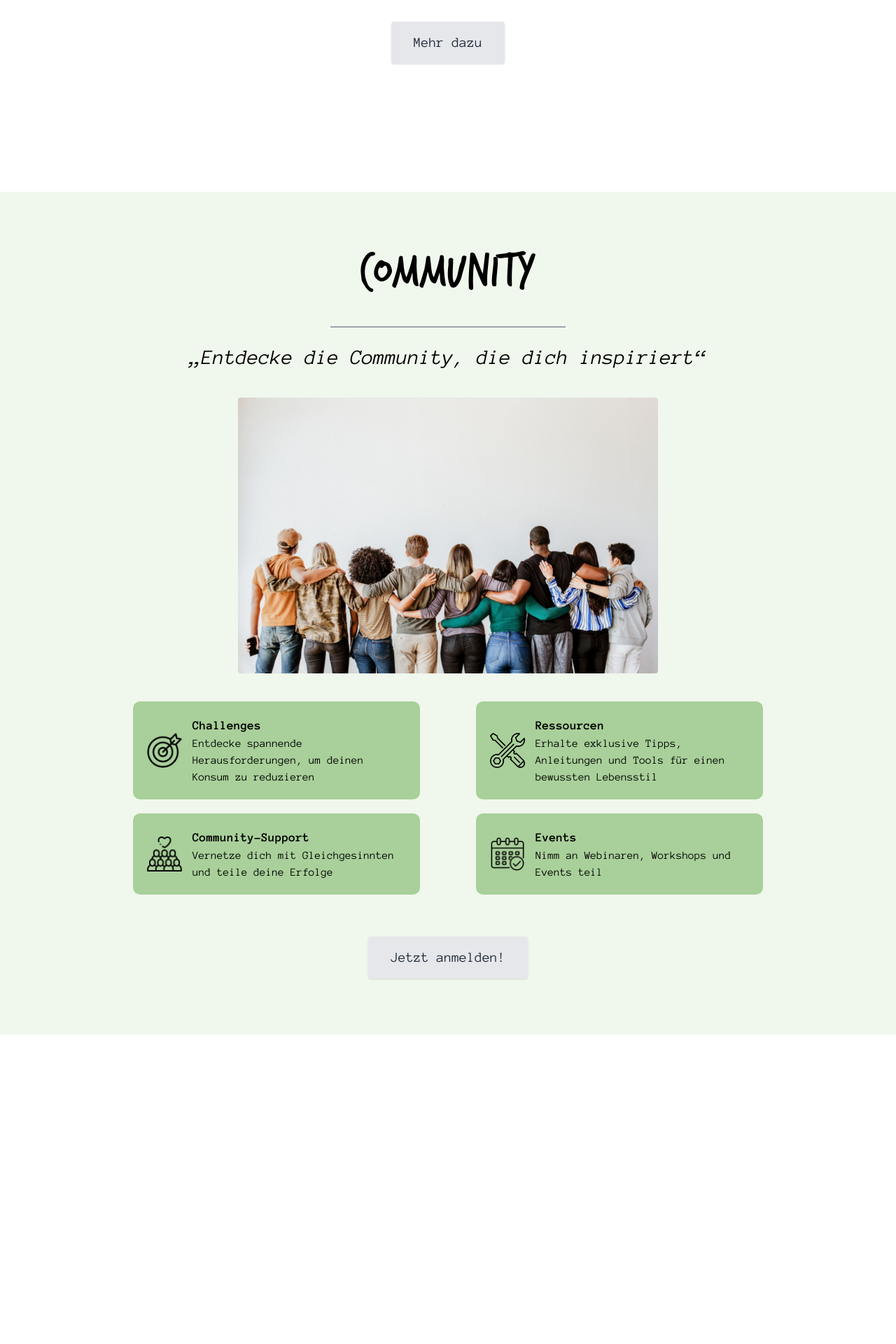
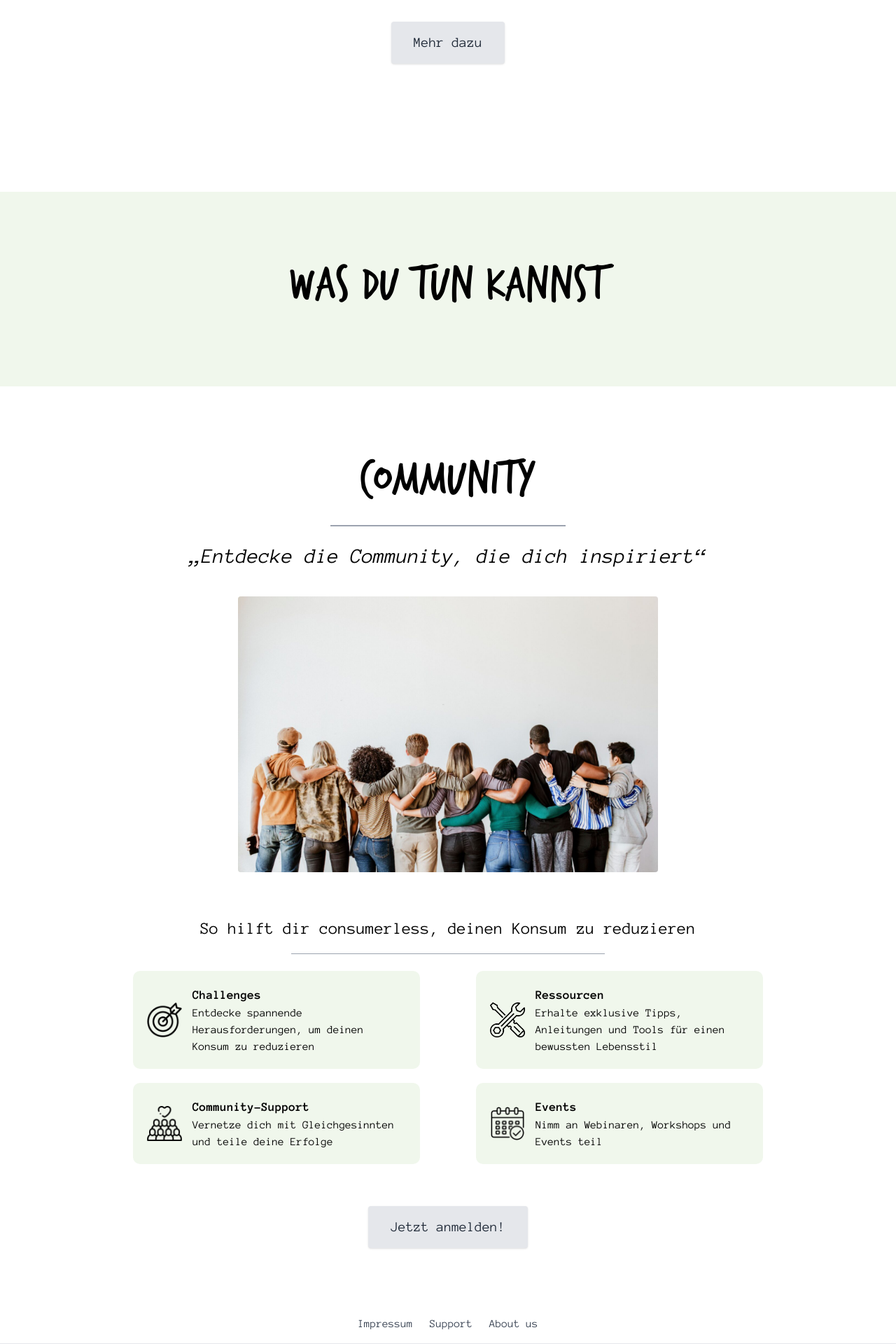
Before and after one commit to Veweevil/DMWT_Gruppe_3_Consumerlessm, a Next.js app: page / in a window 1280 px wide. Shown: the part 1191-3111 px from the top of the page at 70% size. Before the commit the page ends 2669 px from the top, so only its background shows below. Built offline with nearby package versions, Linux system fonts and the light colour scheme.

Commit message:
WhatYouCanDo hinzugefügt

```diff
--- a/src/app/components/Community.js
+++ b/src/app/components/Community.js
@@ -1,11 +1,13 @@
 import Link from "next/link";
 export default function Community() {
     return (
-<div id ="community-section" className=" bg-[#F0F7EC] p-20 items-center justify-center flex flex-col">
-    <h1 className="mb-10 font-trash-hand text-center text-7xl">Community</h1>
+<div id ="community-section" className="p-20 items-center justify-center flex flex-col">
+    <h1 className="ueberschrift">Community</h1>
     <hr className="hr-mitte"/>
     <p className="mb-10 font-anonymous-pro text-center text-3xl italic">&bdquo;Entdecke die Community, die dich inspiriert&ldquo;</p>
-    <img className="mx-auto mb-10 rounded" src="community.jpg" alt="Peoples holding each others" width="600" height="250"></img>
+    <img className="mx-auto mb-16 rounded" src="community.jpg" alt="Peoples holding each others" width="600" height="250"></img>
+    <p className="mb-5 font-anonymous-pro text-center text-2xl">So hilft dir consumerless, deinen Konsum zu reduzieren</p>
+    <hr className="hr-mitte1"></hr>
     <div className="container">
         {/*Feld 1*/}
         <div className="item">
--- /dev/null
+++ b/src/app/components/Footer.js
@@ -0,0 +1,14 @@
+export default function Footer() {
+    return (
+        <div className="navbar flex items-center justify-center bg-white px-6 py-4 border-b border-gray-200 scroll-smooth">
+            <ul className="menu flex space-x-6">
+                <li className="text-gray-700 hover:text-black">Impressum</li>
+                <li className="text-gray-700 hover:text-black">Support</li>
+                <li className="text-gray-700 hover:text-black">About us</li>
+
+            </ul>
+
+        </div>
+
+    );
+}
--- a/src/app/components/Kaufreue.js
+++ b/src/app/components/Kaufreue.js
@@ -21,9 +21,7 @@ export default function Kaufreue() {
 
             {/* Beschreibungstext */}
             <p className="text-lg font-anonymous-pro text-center text-gray-600 max-w-3xl mb-8">
-                Lorem ipsum dolor sit amet, consectetur adipisicing elit, sed diam nonumy eirmod tempor invidunt ut
-                labore et dolore magna aliquyam erat, sed diam voluptua. At vero eos et accusam et justo duo dolores
-                et ea rebum. Stet clita kasd gubergren, no sea takimata sanctus est Lorem ipsum dolor sit amet.
+            Der übermäßige Konsum kann nicht nur unsere Finanzen belasten, sondern auch unser Wohlbefinden beeinträchtigen. Viele Menschen fühlen sich nach unnötigen Käufen leer oder schuldig – ein Zustand, der langfristig zu Stress und Unzufriedenheit führen kann.
             </p>
 
             {/* Button */}
--- /dev/null
+++ b/src/app/components/WhatYouCanDo.js
@@ -0,0 +1,7 @@
+export default function WhatYouCanDo() {
+    return(
+        <div className="hintergrund">
+            <h1 className="ueberschrift">Was du tun kannst</h1>
+        </div>
+    );
+}
--- a/src/app/globals.css
+++ b/src/app/globals.css
@@ -52,10 +52,30 @@ body {
   background: var(--background);
 }
 
+.ueberschrift {
+  font-family: 'Trash Hand';
+  text-align: center;
+  font-size: 4.5rem;
+  margin-bottom: 10px;
+}
+
+.hintergrund {
+  background-color: #F0F7EC;
+  padding: 5rem;
+}
+
 /* Trennlinie unter den Überschriften*/
 .hr-mitte {
   width: 30%;               /* w-1/4: Setzt die Breite auf 25% */
   border-top: 2px solid #9CA3AF; /* border-t-2 und border-gray-400: 2px graue Linie */
+  margin-bottom: 1.5rem;    /* mb-6: Abstand nach unten */
+  margin-left: auto;        /* mx-auto: Automatische Ränder links */
+  margin-right: auto;       /* mx-auto: Automatische Ränder rechts */
+}
+
+.hr-mitte1 {
+  width: 40%;               /* w-1/4: Setzt die Breite auf 25% */
+  border-top: 1px solid #9CA3AF; /* border-t-2 und border-gray-400: 2px graue Linie */
   margin-bottom: 1.5rem;    /* mb-6: Abstand nach unten */
   margin-left: auto;        /* mx-auto: Automatische Ränder links */
   margin-right: auto;       /* mx-auto: Automatische Ränder rechts */
@@ -80,7 +100,7 @@ body {
   gap: 15px;
   width: calc(50% - 40px);
   padding: 20px; /* Innenabstand*/
-  background-color: #A9D09A;
+  background-color: #F0F7EC;
   margin-bottom: 20px; /* Abstand nach unten für jedes item*/
   border-radius: 10px;
 }
--- a/src/app/page.js
+++ b/src/app/page.js
@@ -2,6 +2,8 @@ import Header from './components/Header';
 import Hero from './components/Hero';
 import Community from './components/Community';
 import Kaufreue from './components/Kaufreue';
+import WhatYouCanDo from './components/WhatYouCanDo';
+import Footer from './components/Footer';
 
 export default function Home() {
   return (
@@ -9,7 +11,9 @@ export default function Home() {
         <div className="Header"> <Header/> </div>
         <div> <Hero/> </div>
         <div id="kaufreue-section"> <Kaufreue/> </div>
+        <div><WhatYouCanDo/></div>
         <div> <Community/> </div>
+        <div><Footer/></div>
     </div>
   );
 }
```
